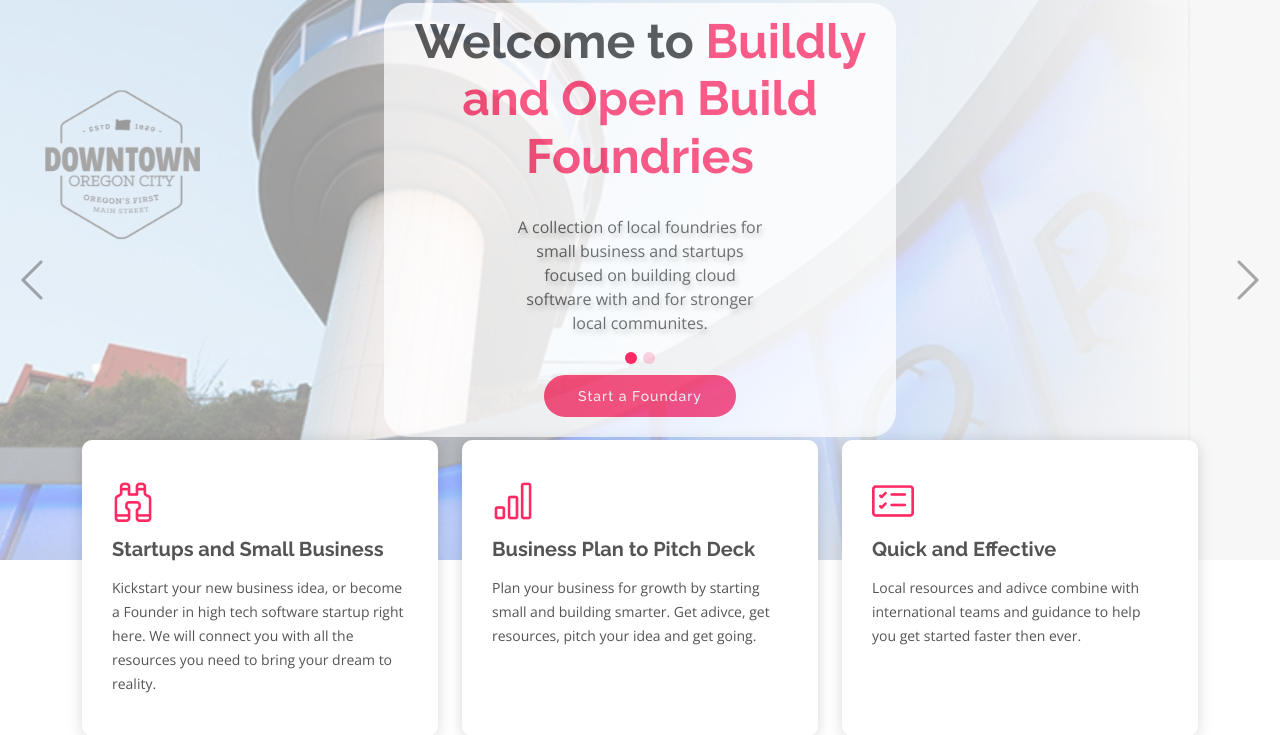
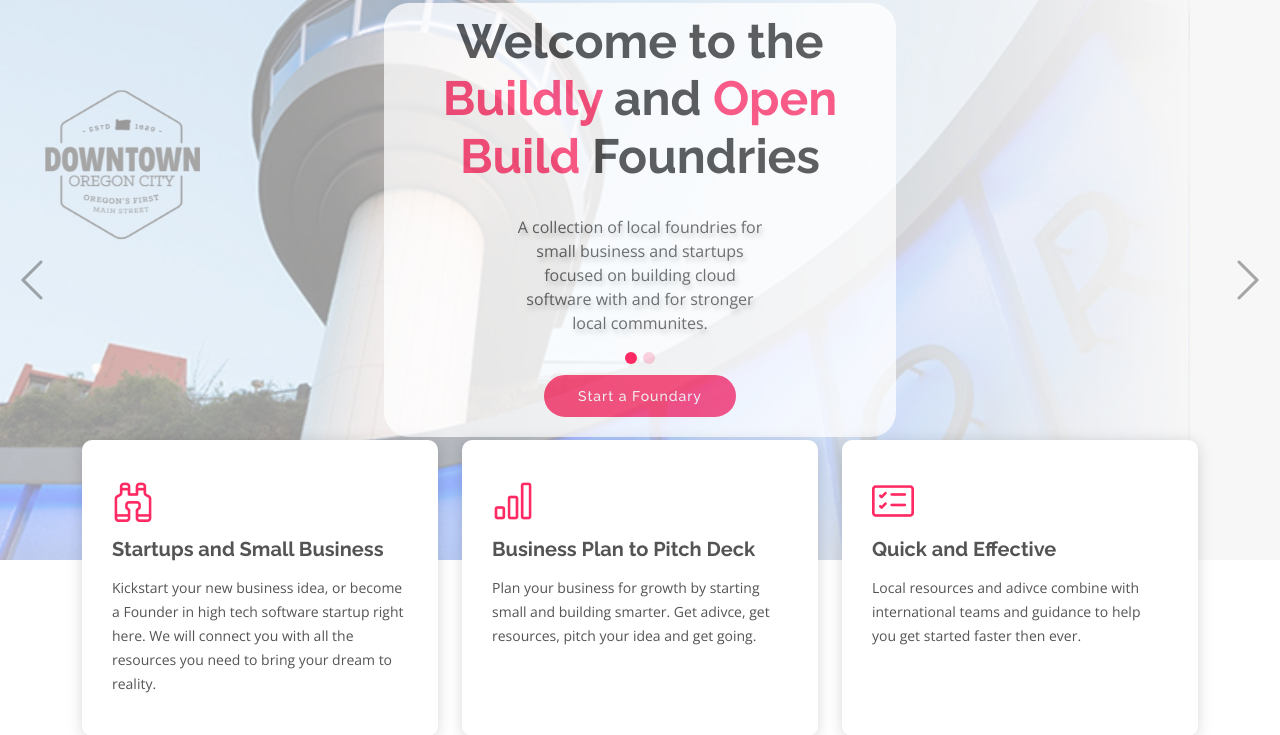
Before and after one commit to open-build/foundry, a Django app: page / in a window 1280 px wide. Shown: the part 104-839 px from the top of the page. Run offline with Django 4.2, Linux system fonts and the light colour scheme; some libraries are stand-ins or nearby versions.

Commit message:
text update

```diff
--- a/foundry/templates/welcome_page.html
+++ b/foundry/templates/welcome_page.html
@@ -10,7 +10,7 @@
           <div class="carousel-item active" data-bs-interval="4000" style="background-image: url({% static 'assets/img/slide/oc-elevator.jpeg' %})">
             <div class="carousel-container">
               <div class="carousel-content" style="background: #FFFFFF; padding: 10px; border-radius: 25px; opacity: 0.75; width: 40%">
-                <h2 class="animate__animated animate__fadeInDown">Welcome to <span><a href="https://www.buildly.io">Buildly</a> and <a href="https://www.open.build">Open Build</a> Foundries</span></h2>
+                <h2 class="animate__animated animate__fadeInDown">Welcome to the <span><a href="https://www.buildly.io">Buildly</a></span> and <span><a href="https://www.open.build">Open Build</a></span> Foundries</span></h2>
                 <p class="animate__animated animate__fadeInUp">
                  A collection of local foundries for small business and startups focused on building cloud software with and for stronger local communites.
                 </p>
```
